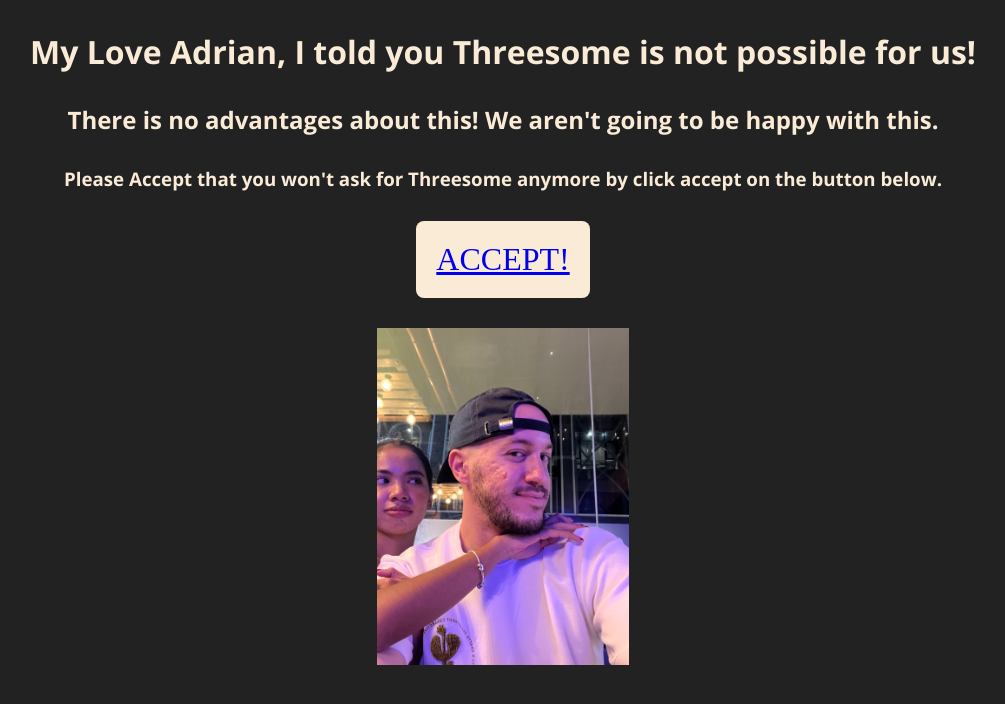
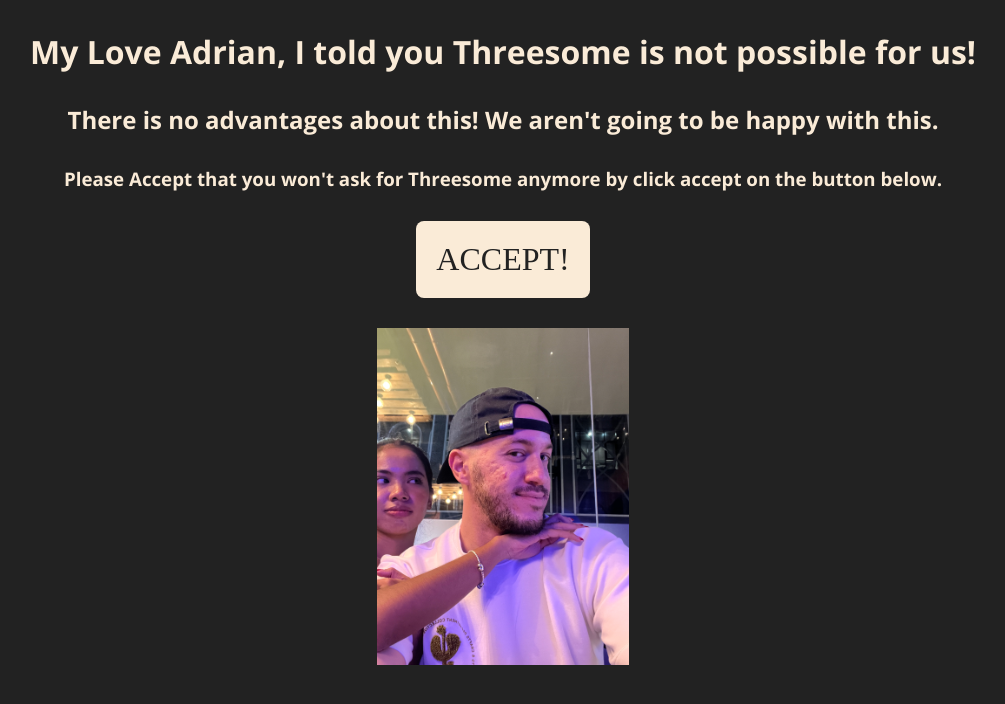
Before and after one commit to Natthamon13/threesome_form, a plain HTML site: page index.html in a window 1280 px wide. Shown: the whole page, without its empty margins (137-1142 px from the left). Drawn offline with nearby package versions, Linux system fonts and the light colour scheme.

Commit message:
Update style.css

```diff
--- a/css/style.css
+++ b/css/style.css
@@ -30,6 +30,8 @@ img {
   font-size: 2rem;
   padding: 20px;
   border-radius: 8px;
+    text-decoration: none;
+  color: #222;
 }
 
 a:hover {
```
